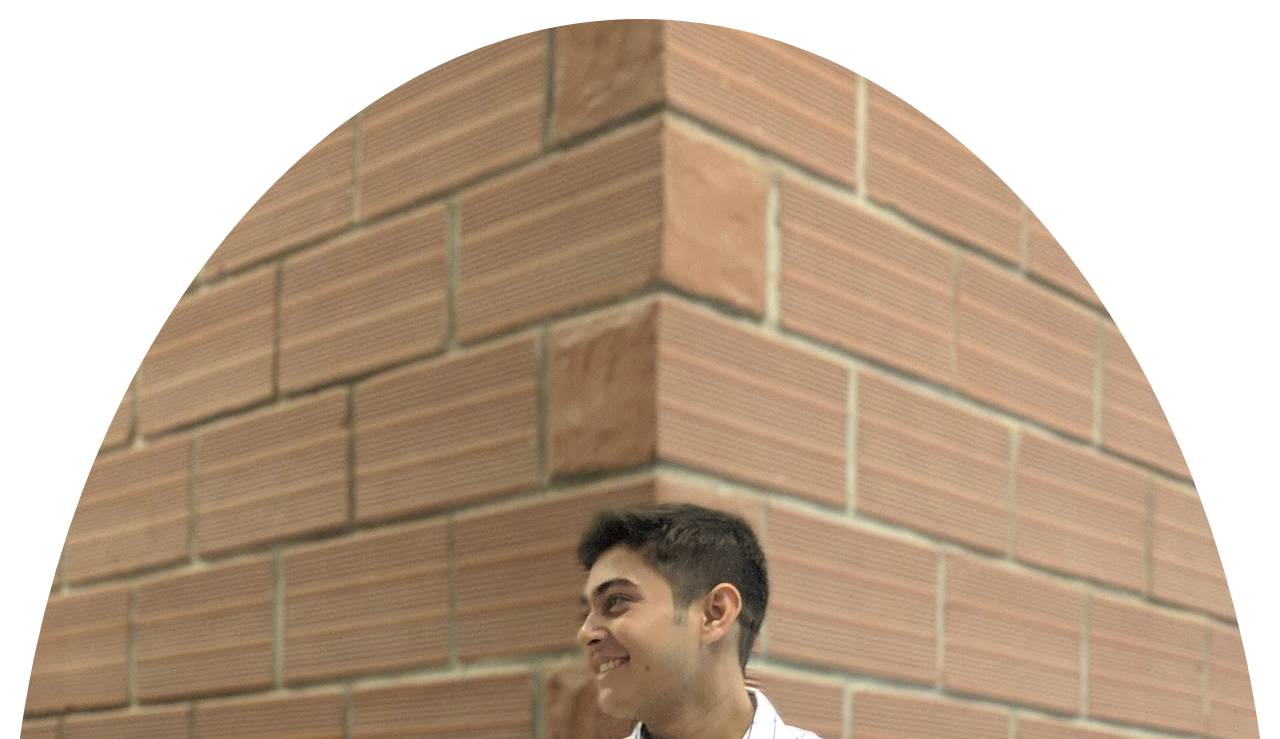
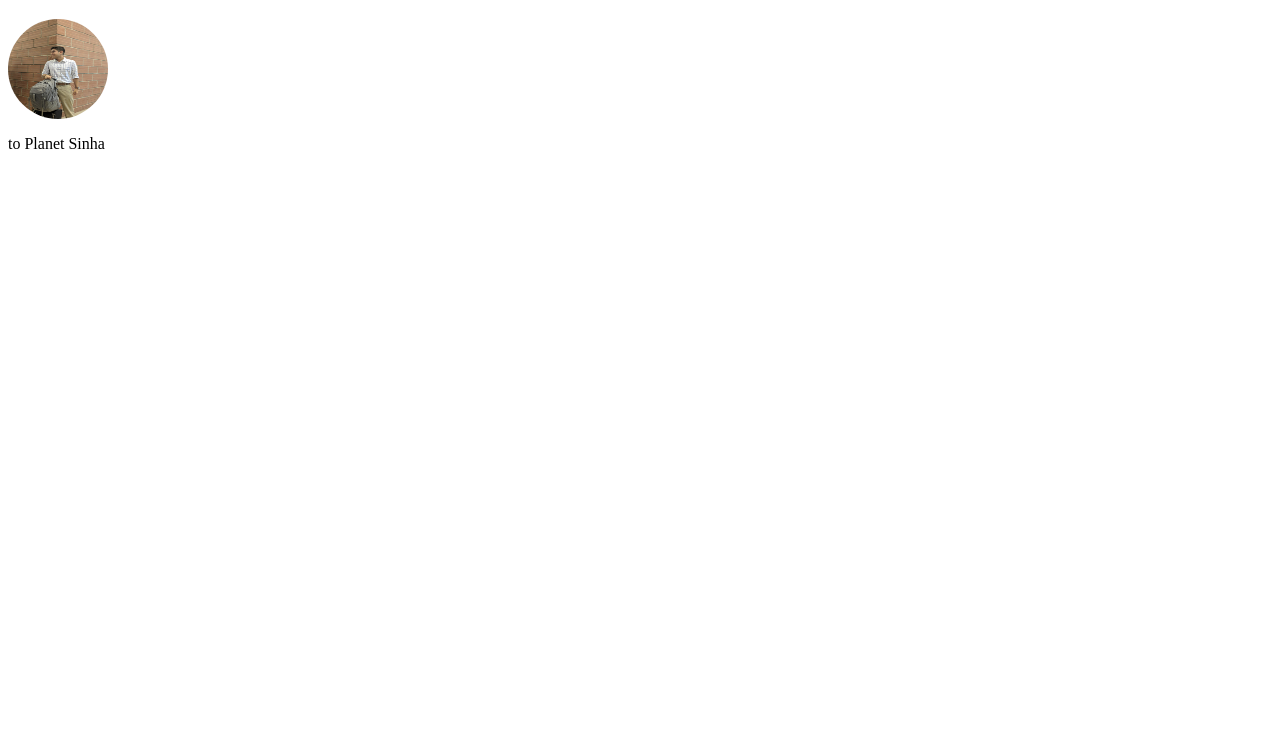
Before and after one commit to AbhishekSinha4/AbhishekSinha4.github.io, a plain HTML site: page index.html in a window 1280 px wide. Shown: the part 61-800 px from the top of the page. Drawn offline with Linux system fonts and the light colour scheme.

Commit message:
Update index.html

```diff
--- a/index.html
+++ b/index.html
@@ -6,6 +6,12 @@
 		div{
 			border-radius: 50%;
 			overflow: hidden;
+			height: 100px;
+			width: 100px;
+		}
+		div img{
+			height: 100px;
+			width: 100px;
 		}
 	</style>
 </head>
```
